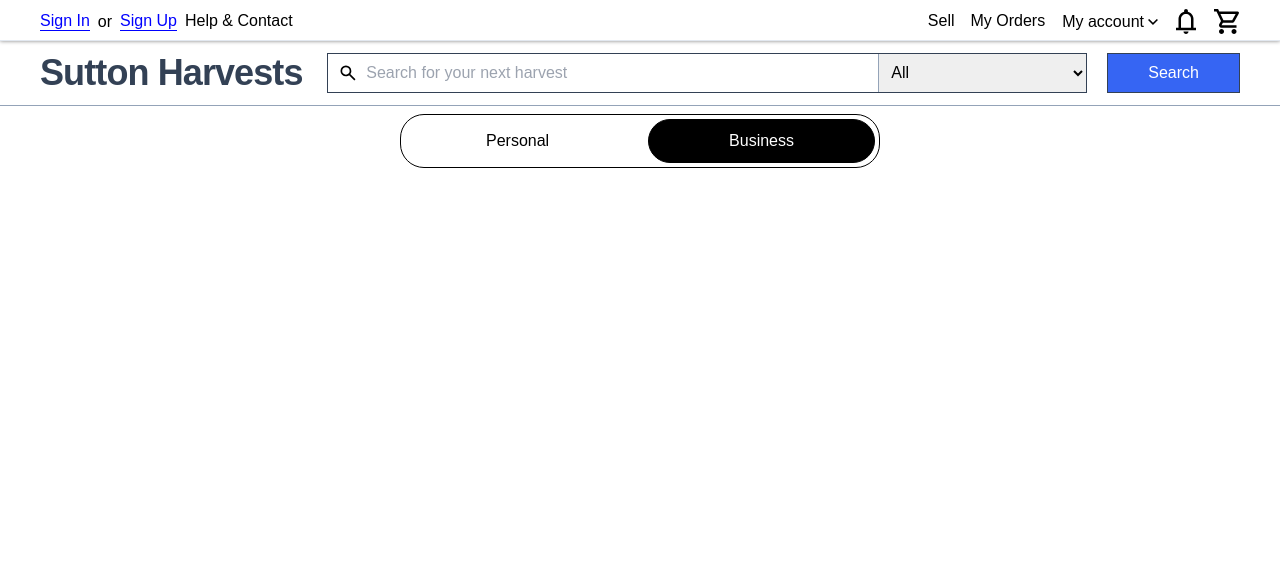
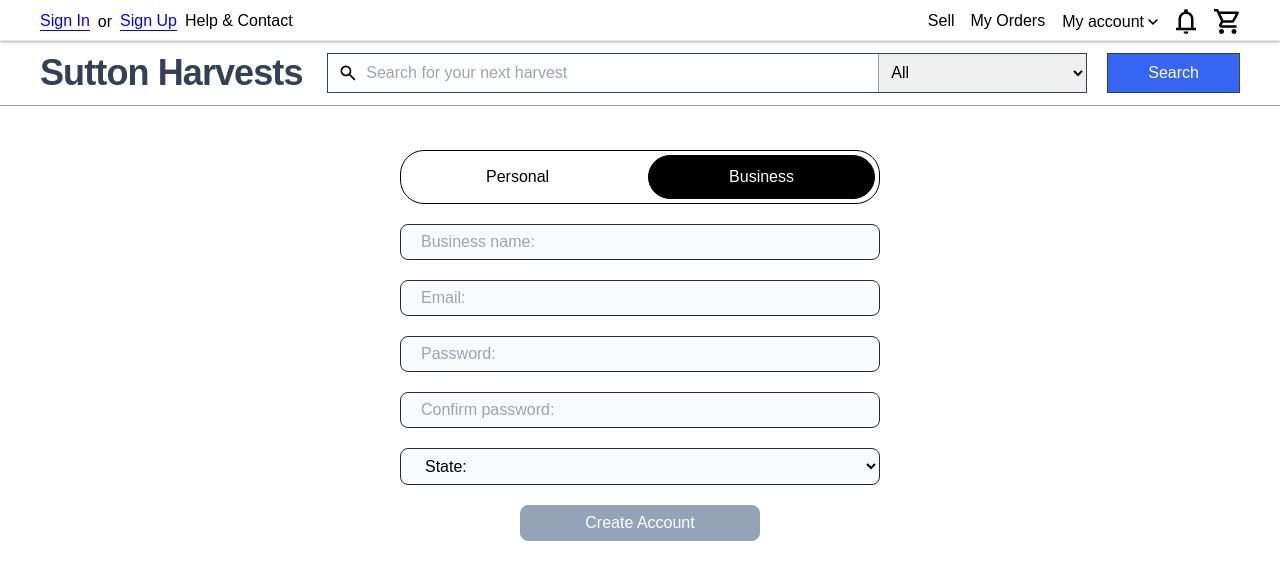
Before and after one commit to dwbrown115/sutton_harvests, a React (Vite) app: page /signup in a window 1280 px wide. Both pictures are taken after a click on the button "Business". Shown: the top 580 px of the page. Built offline with nearby package versions, Linux system fonts and the light colour scheme; no server answers.

Commit message:
added conditonal rendering for the two account types along with the the accompanying forms

```diff
--- /dev/null
+++ b/src/helpers/stateSelector.tsx
@@ -0,0 +1,7 @@
+import React from 'react'
+
+export default function stateSelector() {
+  return (
+    <div>stateSelector</div>
+  )
+}
--- a/src/pages/signup/index.tsx
+++ b/src/pages/signup/index.tsx
@@ -8,6 +8,7 @@ import {
 
 import firebase_app from "../../firebase/config";
 import { addData } from "../../firebase";
+import { set } from "firebase/database";
 
 export default function signup() {
   const auth = getAuth(firebase_app);
@@ -18,7 +19,10 @@ export default function signup() {
   const [error, setError] = useState("");
   const [success, setSuccess] = useState(false);
   const [accountType, setAccountType] = useState("personal");
-  const [userName, setUserName] = useState("");
+  const [firstName, setFirstName] = useState("");
+  const [lastName, setLastName] = useState("");
+  const [businessName, setBusinessName] = useState("");
+  const [state, setState] = useState("");
   const [email, setEmail] = useState("");
   const [password, setPassword] = useState("");
   const [confirmPassword, setConfirmPassword] = useState("");
@@ -39,14 +43,173 @@ export default function signup() {
     if (accountType === "personal") {
       setFocus1(true);
       setFocus2(false);
+      setBusinessName("");
+      setEmail("");
+      setPassword("");
+      setConfirmPassword("");
+      setState("");
     } else if (accountType === "business") {
+      setFirstName("");
+      setLastName("");
+      setEmail("");
+      setPassword("");
+      setConfirmPassword("");
       setFocus1(false);
       setFocus2(true);
     }
   }, [accountType]);
 
+  function handlePersonal() {
+    return (
+      <div>
+        <form className="flex flex-col">
+          <div className="flex flex-row">
+            <input
+              type="text"
+              placeholder="First name:"
+              className="border border-slate-800 bg-slate-50 focus:outline-none rounded-lg px-5 py-2 w-full mb-5 mr-5"
+              onChange={(e) => setFirstName(e.target.value)}
+              value={firstName}
+            />
+            <input
+              type="text"
+              placeholder="Last name:"
+              className="border border-slate-800 bg-slate-50 focus:outline-none rounded-lg px-5 py-2 w-full mb-5"
+              onChange={(e) => setLastName(e.target.value)}
+              value={lastName}
+            />
+          </div>
+          <input
+            type="email"
+            placeholder="Email:"
+            className="border border-slate-800 bg-slate-50 focus:outline-none rounded-lg px-5 py-2 w-full mb-5"
+            onChange={(e) => setEmail(e.target.value)}
+            value={email}
+          />
+          <input
+            type="password"
+            placeholder="Password:"
+            className="border border-slate-800 bg-slate-50 focus:outline-none rounded-lg px-5 py-2 w-full mb-5"
+            onChange={(e) => setPassword(e.target.value)}
+            value={password}
+          />
+          <input
+            type="password"
+            placeholder="Confirm password:"
+            className="border border-slate-800 bg-slate-50 focus:outline-none rounded-lg px-5 py-2 w-full mb-5"
+            onChange={(e) => setConfirmPassword(e.target.value)}
+            value={confirmPassword}
+          />
+          <button className="transition text-white border border-slate-400 hover:border-slate-800 bg-slate-400 hover:bg-slate-800 rounded-lg px-5 py-2 w-1/2 mb-5 mx-auto">
+            Create Account
+          </button>
+        </form>
+      </div>
+    );
+  }
+
+  function handleBusiness() {
+    return (
+      <div>
+        <form className="flex flex-col">
+          <input
+            type="text"
+            placeholder="Business name:"
+            className="border border-slate-800 bg-slate-50 focus:outline-none rounded-lg px-5 py-2 w-full mb-5"
+            onChange={(e) => setBusinessName(e.target.value)}
+            value={businessName}
+          />
+          <input
+            type="email"
+            placeholder="Email:"
+            className="border border-slate-800 bg-slate-50 focus:outline-none rounded-lg px-5 py-2 w-full mb-5"
+            onChange={(e) => setEmail(e.target.value)}
+            value={email}
+          />
+          <input
+            type="password"
+            placeholder="Password:"
+            className="border border-slate-800 bg-slate-50 focus:outline-none rounded-lg px-5 py-2 w-full mb-5"
+            onChange={(e) => setPassword(e.target.value)}
+            value={password}
+          />
+          <input
+            type="password"
+            placeholder="Confirm password:"
+            className="border border-slate-800 bg-slate-50 focus:outline-none rounded-lg px-5 py-2 w-full mb-5"
+            onChange={(e) => setConfirmPassword(e.target.value)}
+            value={confirmPassword}
+          />
+          <select
+            className="border border-slate-800 bg-slate-50 focus:outline-none rounded-lg px-5 py-2 w-full mb-5"
+            onChange={(e) => {
+              setState(e.target.value);
+            }}
+            value={state}
+          >
+            <option value="">State:</option>
+            <option value="AL">Alabama</option>
+            <option value="AK">Alaska</option>
+            <option value="AZ">Arizona</option>
+            <option value="AR">Arkansas</option>
+            <option value="CA">California</option>
+            <option value="CO">Colorado</option>
+            <option value="CT">Connecticut</option>
+            <option value="DE">Delaware</option>
+            <option value="DC">District Of Columbia</option>
+            <option value="FL">Florida</option>
+            <option value="GA">Georgia</option>
+            <option value="HI">Hawaii</option>
+            <option value="ID">Idaho</option>
+            <option value="IL">Illinois</option>
+            <option value="IN">Indiana</option>
+            <option value="IA">Iowa</option>
+            <option value="KS">Kansas</option>
+            <option value="KY">Kentucky</option>
+            <option value="LA">Louisiana</option>
+            <option value="ME">Maine</option>
+            <option value="MD">Maryland</option>
+            <option value="MA">Massachusetts</option>
+            <option value="MI">Michigan</option>
+            <option value="MN">Minnesota</option>
+            <option value="MS">Mississippi</option>
+            <option value="MO">Missouri</option>
+            <option value="MT">Montana</option>
+            <option value="NE">Nebraska</option>
+            <option value="NV">Nevada</option>
+            <option value="NH">New Hampshire</option>
+            <option value="NJ">New Jersey</option>
+            <option value="NM">New Mexico</option>
+            <option value="NY">New York</option>
+            <option value="NC">North Carolina</option>
+            <option value="ND">North Dakota</option>
+            <option value="OH">Ohio</option>
+            <option value="OK">Oklahoma</option>
+            <option value="OR">Oregon</option>
+            <option value="PA">Pennsylvania</option>
+            <option value="RI">Rhode Island</option>
+            <option value="SC">South Carolina</option>
+            <option value="SD">South Dakota</option>
+            <option value="TN">Tennessee</option>
+            <option value="TX">Texas</option>
+            <option value="UT">Utah</option>
+            <option value="VT">Vermont</option>
+            <option value="VA">Virginia</option>
+            <option value="WA">Washington</option>
+            <option value="WV">West Virginia</option>
+            <option value="WI">Wisconsin</option>
+            <option value="WY">Wyoming</option>
+          </select>
+          <button className="transition text-white border border-slate-400 hover:border-slate-800 bg-slate-400 hover:bg-slate-800 rounded-lg px-5 py-2 w-1/2 mb-5 mx-auto">
+            Create Account
+          </button>
+        </form>
+      </div>
+    );
+  }
+
   return (
-    <div className="px-10 py-2">
+    <div className="px-10 py-2 mt-9">
       <div className="flex border rounded-3xl border-black justify-between p-1 w-2/5 mx-auto">
         <button
           onClick={() => setAccountType("personal")}
@@ -63,6 +226,13 @@ export default function signup() {
           Business
         </button>
       </div>
+      <div className="mx-auto mt-5 flex justify-center flex-col w-2/5 text-center	">
+        {accountType === "personal" ? (
+          <div>{handlePersonal()}</div>
+        ) : (
+          <div>{handleBusiness()}</div>
+        )}
+      </div>
     </div>
   );
 }
```
